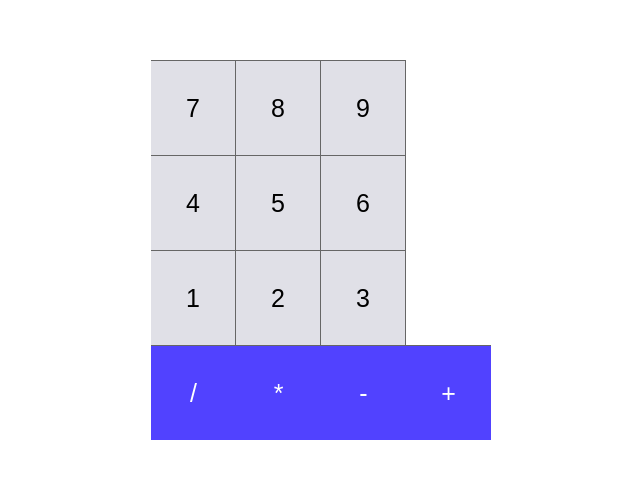
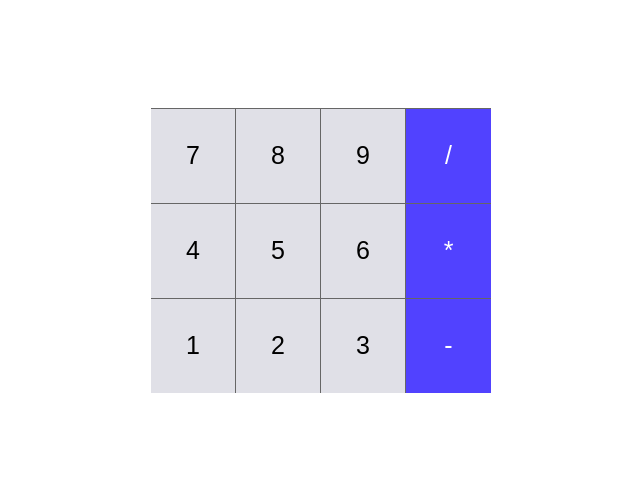
Before and after one commit to reynoyas/react-calculator, a React (Create React App) app: page / in a window 1280 px wide. Shown: the part 150-628 px from the top of the page, without its empty margins (319-959 px from the left). Built offline with nearby package versions, Linux system fonts and the light colour scheme.

Commit message:
Refactored operator keys

```diff
--- a/src/Components/Keypad.jsx
+++ b/src/Components/Keypad.jsx
@@ -1,7 +1,7 @@
 import React from "react";
 
 const Keypad = ({ handleClick, handleClear, handleEqual }) => {
-    const nums = ["7", "8", "9", "4", "5", "6", "1", "2", "3"];
+    const nums = ["7", "8", "9", "/", "4", "5", "6", "*", "1", "2", "3", "-"];
     const operations =  ["/", "*", "-", "+"];
 
     return (
@@ -9,19 +9,12 @@ const Keypad = ({ handleClick, handleClear, handleEqual }) => {
             {/* Iterate over nums array and render buttons for each number */}
             {nums.map((num, index) => (
                 <React.Fragment key={index}>
-                    <button className="calc-keys" onClick={() => handleClick(num)}>{num}</button>
+                    {/* Every 4th button has a className of operator-keys */}
+                    <button className={`calc-keys ${((index + 1) % 4 === 0) ? "operator-keys" : ""}`}
+                    onClick={() => handleClick(num)}>{num}</button>
 
                     {/* Add line break after every 3 buttons */}
-                    {((index + 1) % 3 === 0) && <br />}
-                </React.Fragment>
-            ))}
-
-            {operations.map((operation, index) => (
-                <React.Fragment key={index}>
-                    <button className="operator-keys" onClick={() => handleClick(operation)}>{operation}</button>
-
-                    {/* Add line break after every 3 buttons */}
-                    {/* {((index + 1) % 3 === 0) && <br />} */}
+                    {((index + 1) % 4 === 0) && <br />}
                 </React.Fragment>
             ))}
         </div>
```
